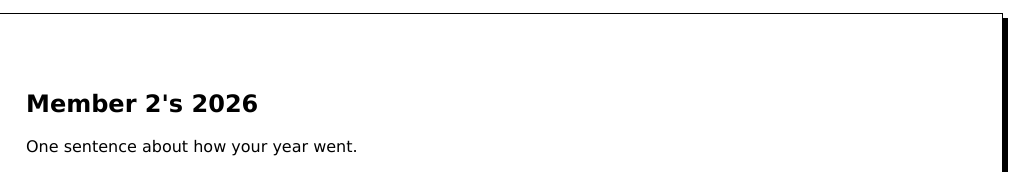
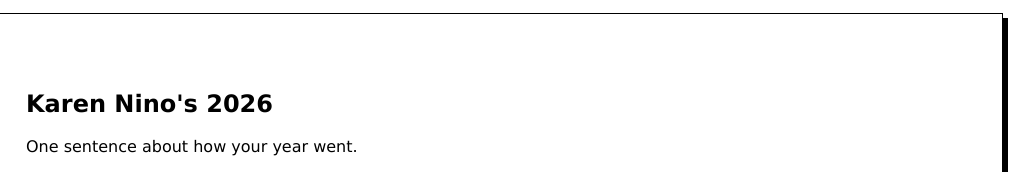
Before and after one commit to Josegerard08/CS-4300-Web-Project, a plain HTML site: page index.html in a window 1280 px wide. Shown: the part 628-800 px from the top of the page, 257-1280 px from the left. Drawn offline with Linux system fonts and the light colour scheme.

Commit message:
Update member 2 details to Karen Nino

```diff
--- a/index.html
+++ b/index.html
@@ -53,14 +53,14 @@
         </div>
         <!-- ===== END JOSE DIAZ ===== -->
 
-        <!-- ===== MEMBER 2 ===== -->
+        <!-- ===== Karen Nino ===== -->
         <div class="box" id="member2">
             <div class="member-content">
                 <div class="picture-container">
                     <img src="images/member2.jpg" class="picture" alt="Member 2">
                 </div>
                 <div>
-                    <h2>Member 2's 2026</h2>
+                    <h2>Karen Nino's 2026</h2>
                     <p>One sentence about how your year went.</p>
 
                     <h3>Highlights</h3>
@@ -74,7 +74,7 @@
                 </div>
             </div>
         </div>
-        <!-- ===== END MEMBER 2 ===== -->
+        <!-- ===== END Karen Nino ===== -->
 
         <!-- ===== MEMBER 3 ===== -->
         <div class="box" id="member3">
```
